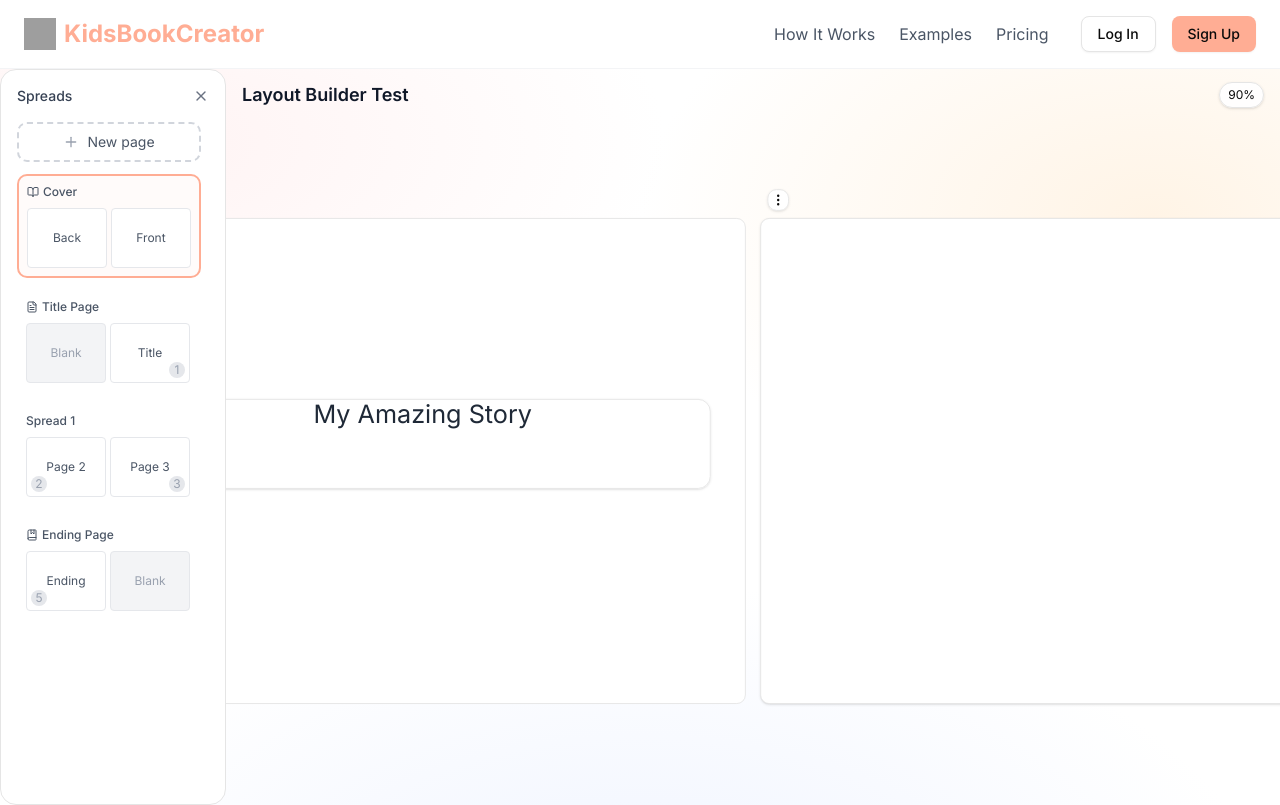
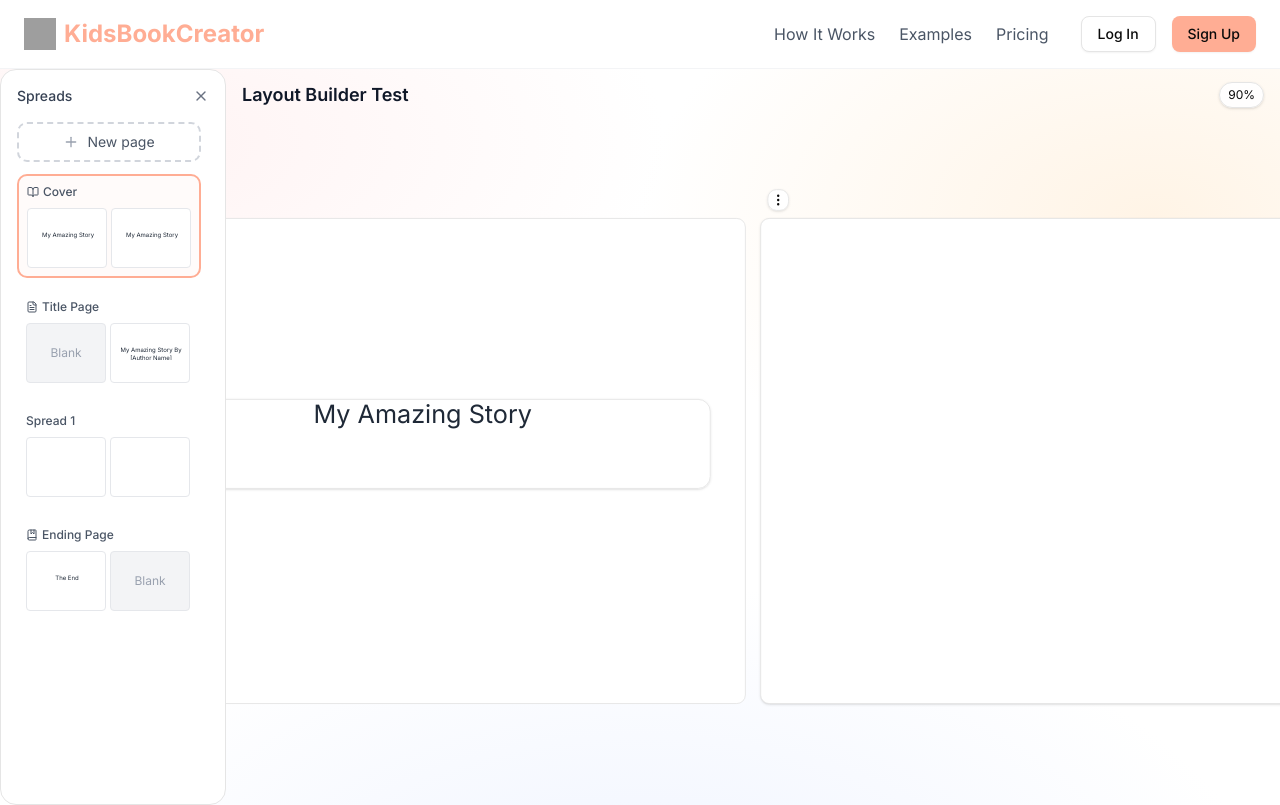
Before and after one commit to yenyifu/storybuilder, a Next.js app: page /layout-builder in a window 1280 px wide. Built offline with nearby package versions, Linux system fonts and the light colour scheme; grey boxes are pictures that could not be loaded.

Commit message:
Updated the thumbnail behavior.

```diff
--- /dev/null
+++ b/components/page-thumbnail.tsx
@@ -0,0 +1,90 @@
+"use client";
+
+import type { PageContent, PageBlock } from "@/lib/layout-types";
+
+interface PageThumbnailProps {
+  content: PageContent;
+  width: number;
+  height: number;
+}
+
+export function PageThumbnail({ content, width, height }: PageThumbnailProps) {
+  const blocks = content.blocks || [];
+
+  // Calculate scale factor to fit content in thumbnail
+  const pageWidth = 720; // Standard page width
+  const pageHeight = 540; // Standard page height
+  const scaleX = width / pageWidth;
+  const scaleY = height / pageHeight;
+  const scale = Math.min(scaleX, scaleY);
+
+  return (
+    <div
+      className="relative bg-white border border-gray-200 rounded overflow-hidden"
+      style={{ width: `${width}px`, height: `${height}px` }}
+    >
+      {/* Render blocks */}
+      {blocks.map((block) => {
+        const scaledX = block.x * scale;
+        const scaledY = block.y * scale;
+        const scaledW = block.w * scale;
+        const scaledH = block.h * scale;
+
+        if (block.type === "text") {
+          return (
+            <div
+              key={block.id}
+              className="absolute"
+              style={{
+                left: `${scaledX}px`,
+                top: `${scaledY}px`,
+                width: `${scaledW}px`,
+                height: `${scaledH}px`,
+                backgroundColor: block.backgroundColor || "transparent",
+                opacity: block.backgroundOpacity ?? 1,
+              }}
+            >
+              <div
+                className="w-full h-full overflow-hidden"
+                style={{
+                  fontSize: Math.max(6, (block.fontSize || 16) * scale),
+                  textAlign: block.align || "left",
+                  color: block.color || "#1f2937",
+                  fontFamily: block.fontFamily || "Inter, ui-sans-serif, system-ui, Arial",
+                  lineHeight: '1.2',
+                  padding: `${2 * scale}px`,
+                }}
+              >
+                {block.text || ""}
+              </div>
+            </div>
+          );
+        } else if (block.type === "image" && block.image) {
+          return (
+            <div
+              key={block.id}
+              className="absolute"
+              style={{
+                left: `${scaledX}px`,
+                top: `${scaledY}px`,
+                width: `${scaledW}px`,
+                height: `${scaledH}px`,
+                overflow: "hidden",
+              }}
+            >
+              <img
+                src={block.image}
+                alt=""
+                className="w-full h-full object-cover"
+                style={{
+                  transform: `scale(${block.zoom || 1}) translate(${(block.offsetX || 0) * scale}px, ${(block.offsetY || 0) * scale}px)`,
+                }}
+              />
+            </div>
+          );
+        }
+        return null;
+      })}
+    </div>
+  );
+}
--- a/components/spreads-rail.tsx
+++ b/components/spreads-rail.tsx
@@ -19,6 +19,7 @@ import {
 } from "lucide-react";
 import type { Spread, PageBlock, FixedPage } from "@/lib/layout-types";
 import { colors } from "@/lib/colors";
+import { PageThumbnail } from "./page-thumbnail";
 
 export function SpreadsRail({
   spreads,
@@ -90,19 +91,17 @@ export function SpreadsRail({
             </div>
             <div className="flex gap-1">
               {/* Left page - back cover (editable) */}
-              <div
-                className="bg-white border border-gray-200 rounded flex items-center justify-center relative"
-                style={{ width: `${thumbnailDimensions.w * 4}px`, height: `${thumbnailDimensions.h * 4}px` }}
-              >
-                <div className="text-xs text-gray-600 text-center">Back</div>
-              </div>
+              <PageThumbnail
+                content={fixedPages.cover.content}
+                width={thumbnailDimensions.w * 4}
+                height={thumbnailDimensions.h * 4}
+              />
               {/* Right page - front cover (editable) */}
-              <div
-                className="bg-white border border-gray-200 rounded flex items-center justify-center relative"
-                style={{ width: `${thumbnailDimensions.w * 4}px`, height: `${thumbnailDimensions.h * 4}px` }}
-              >
-                <div className="text-xs text-gray-600 text-center">Front</div>
-              </div>
+              <PageThumbnail
+                content={fixedPages.cover.content}
+                width={thumbnailDimensions.w * 4}
+                height={thumbnailDimensions.h * 4}
+              />
             </div>
           </div>
 
@@ -129,15 +128,11 @@ export function SpreadsRail({
                 <span className="text-xs text-gray-400">Blank</span>
               </div>
               {/* Right page - title content */}
-              <div
-                className="bg-white border border-gray-200 rounded flex items-center justify-center relative"
-                style={{ width: `${thumbnailDimensions.w * 4}px`, height: `${thumbnailDimensions.h * 4}px` }}
-              >
-                <div className="text-xs text-gray-600 text-center">Title</div>
-                <div className="absolute bottom-1 right-1 w-4 h-4 bg-gray-200 rounded-full flex items-center justify-center">
-                  <span className="text-xs text-gray-400">1</span>
-                </div>
-              </div>
+              <PageThumbnail
+                content={fixedPages.title.content}
+                width={thumbnailDimensions.w * 4}
+                height={thumbnailDimensions.h * 4}
+              />
             </div>
           </div>
 
@@ -160,25 +155,17 @@ export function SpreadsRail({
                 </div>
                 <div className="flex gap-1">
                   {/* Left page */}
-                  <div
-                    className="bg-white border border-gray-200 rounded flex items-center justify-center relative"
-                    style={{ width: `${thumbnailDimensions.w * 4}px`, height: `${thumbnailDimensions.h * 4}px` }}
-                  >
-                    <div className="text-xs text-gray-600 text-center">Page {spreadIndex}</div>
-                    <div className="absolute bottom-1 left-1 w-4 h-4 bg-gray-200 rounded-full flex items-center justify-center">
-                      <span className="text-xs text-gray-400">{spreadIndex}</span>
-                    </div>
-                  </div>
+                  <PageThumbnail
+                    content={spread.left}
+                    width={thumbnailDimensions.w * 4}
+                    height={thumbnailDimensions.h * 4}
+                  />
                   {/* Right page */}
-                  <div
-                    className="bg-white border border-gray-200 rounded flex items-center justify-center relative"
-                    style={{ width: `${thumbnailDimensions.w * 4}px`, height: `${thumbnailDimensions.h * 4}px` }}
-                  >
-                    <div className="text-xs text-gray-600 text-center">Page {spreadIndex + 1}</div>
-                    <div className="absolute bottom-1 right-1 w-4 h-4 bg-gray-200 rounded-full flex items-center justify-center">
-                      <span className="text-xs text-gray-400">{spreadIndex + 1}</span>
-                    </div>
-                  </div>
+                  <PageThumbnail
+                    content={spread.right}
+                    width={thumbnailDimensions.w * 4}
+                    height={thumbnailDimensions.h * 4}
+                  />
                 </div>
               </div>
             );
@@ -200,15 +187,11 @@ export function SpreadsRail({
             </div>
             <div className="flex gap-1">
               {/* Left page - ending content */}
-              <div
-                className="bg-white border border-gray-200 rounded flex items-center justify-center relative"
-                style={{ width: `${thumbnailDimensions.w * 4}px`, height: `${thumbnailDimensions.h * 4}px` }}
-              >
-                <div className="text-xs text-gray-600 text-center">Ending</div>
-                <div className="absolute bottom-1 left-1 w-4 h-4 bg-gray-200 rounded-full flex items-center justify-center">
-                  <span className="text-xs text-gray-400">{spreads.length + 4}</span>
-                </div>
-              </div>
+              <PageThumbnail
+                content={fixedPages.ending.content}
+                width={thumbnailDimensions.w * 4}
+                height={thumbnailDimensions.h * 4}
+              />
               {/* Right page - blank */}
               <div
                 className="bg-gray-100 border border-gray-200 rounded flex items-center justify-center"
```
